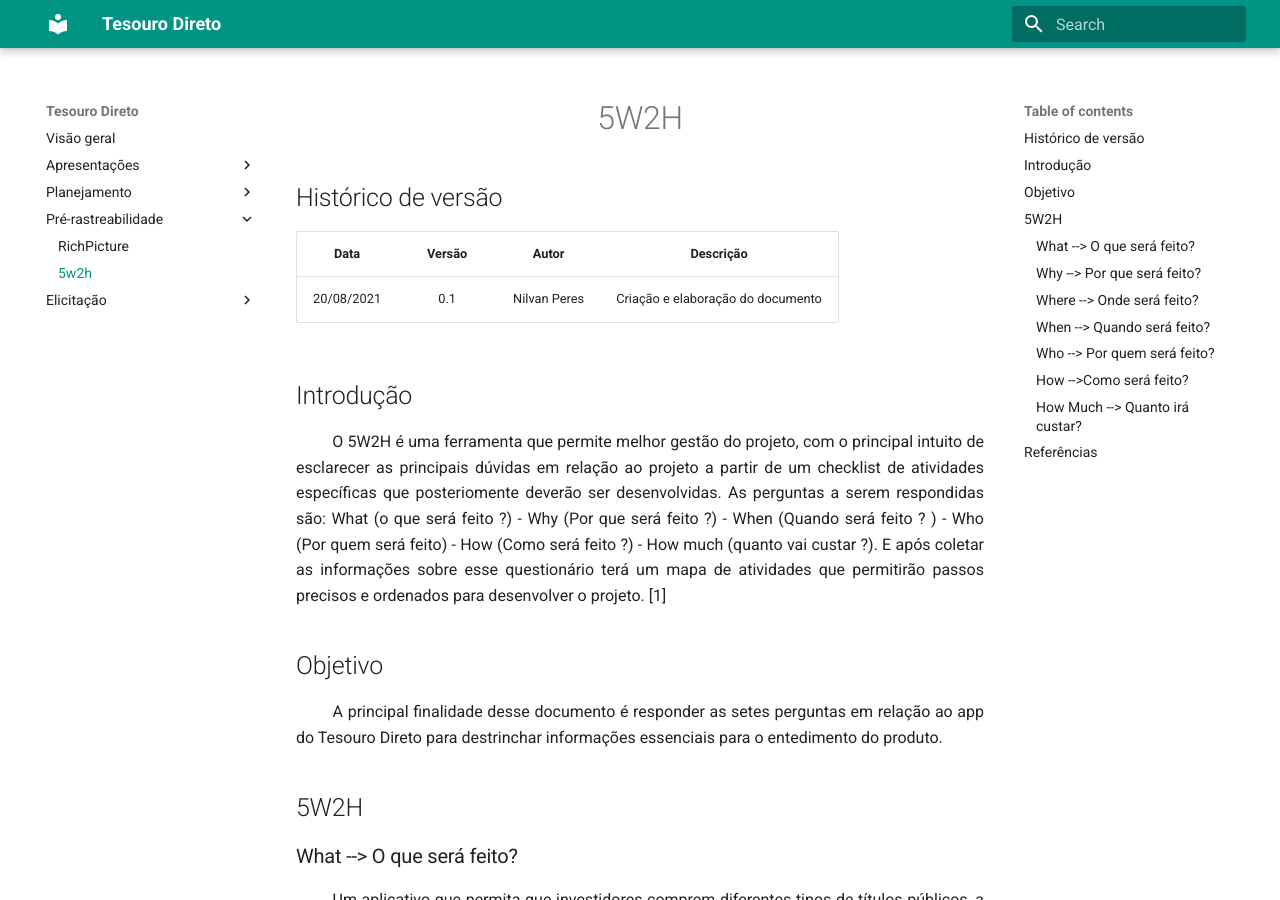
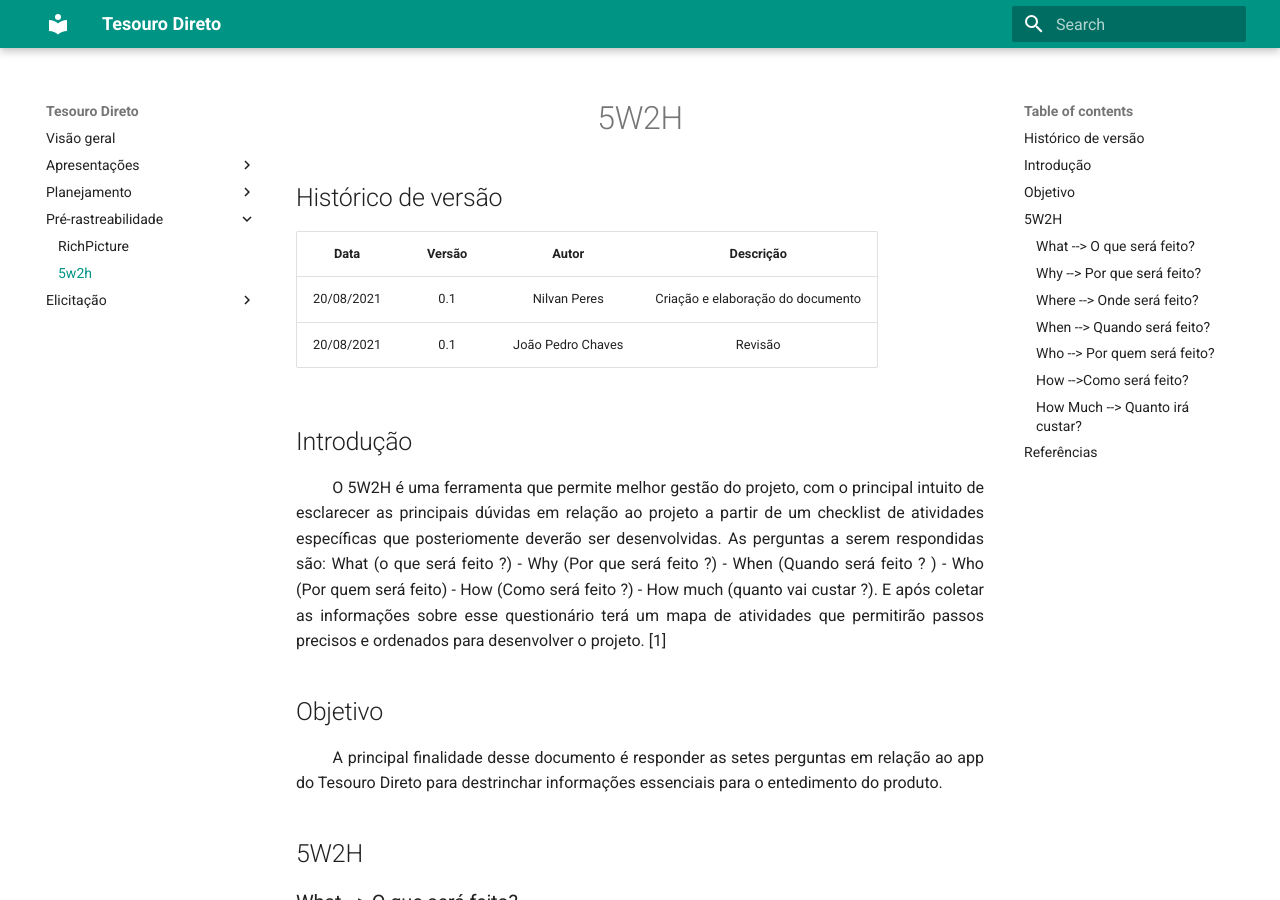
Before and after one commit to mibasFerraz/2021.1-TesouroDireto, an MkDocs documentation site: the page built from docs/5w2h.md, in a window 1280 px wide and 900 px high. Built offline with MkDocs 1.6.1 and Material for MkDocs 9.7.7, drawn with Linux system fonts in a browser that asks for light colours.

Commit message:
Revisão do documento 5W2H.
Signed-off-by: JPedroCh <jpaschaves@gmail.com>

```diff
--- a/docs/5w2h.md
+++ b/docs/5w2h.md
@@ -4,6 +4,7 @@
 | Data | Versão | Autor | Descrição |
 | :-:|:-:|:-:|:-: |
 | 20/08/2021| 0.1 | Nilvan Peres | Criação e elaboração do documento |
+| 20/08/2021| 0.1 | João Pedro Chaves | Revisão |
 
 
 
```
